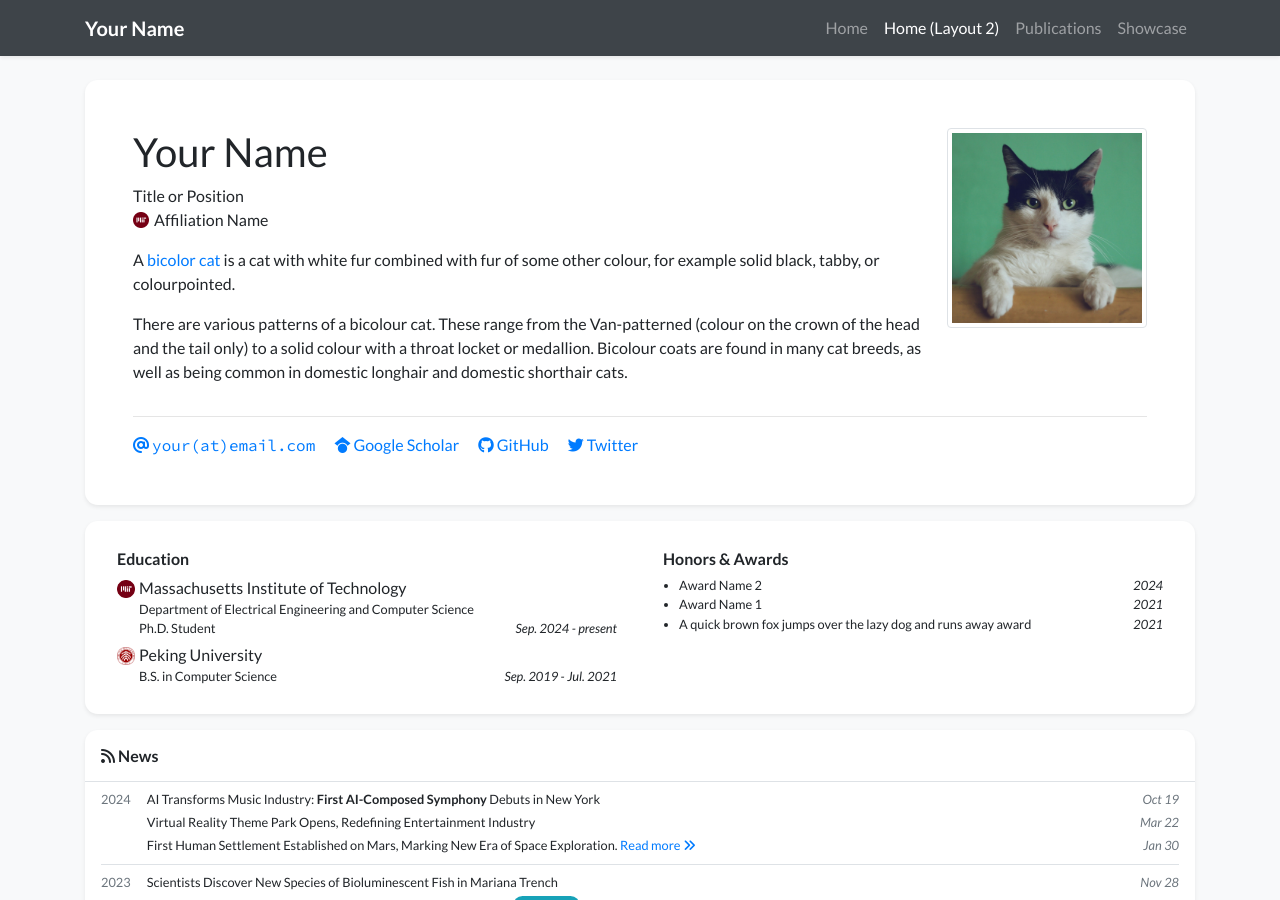
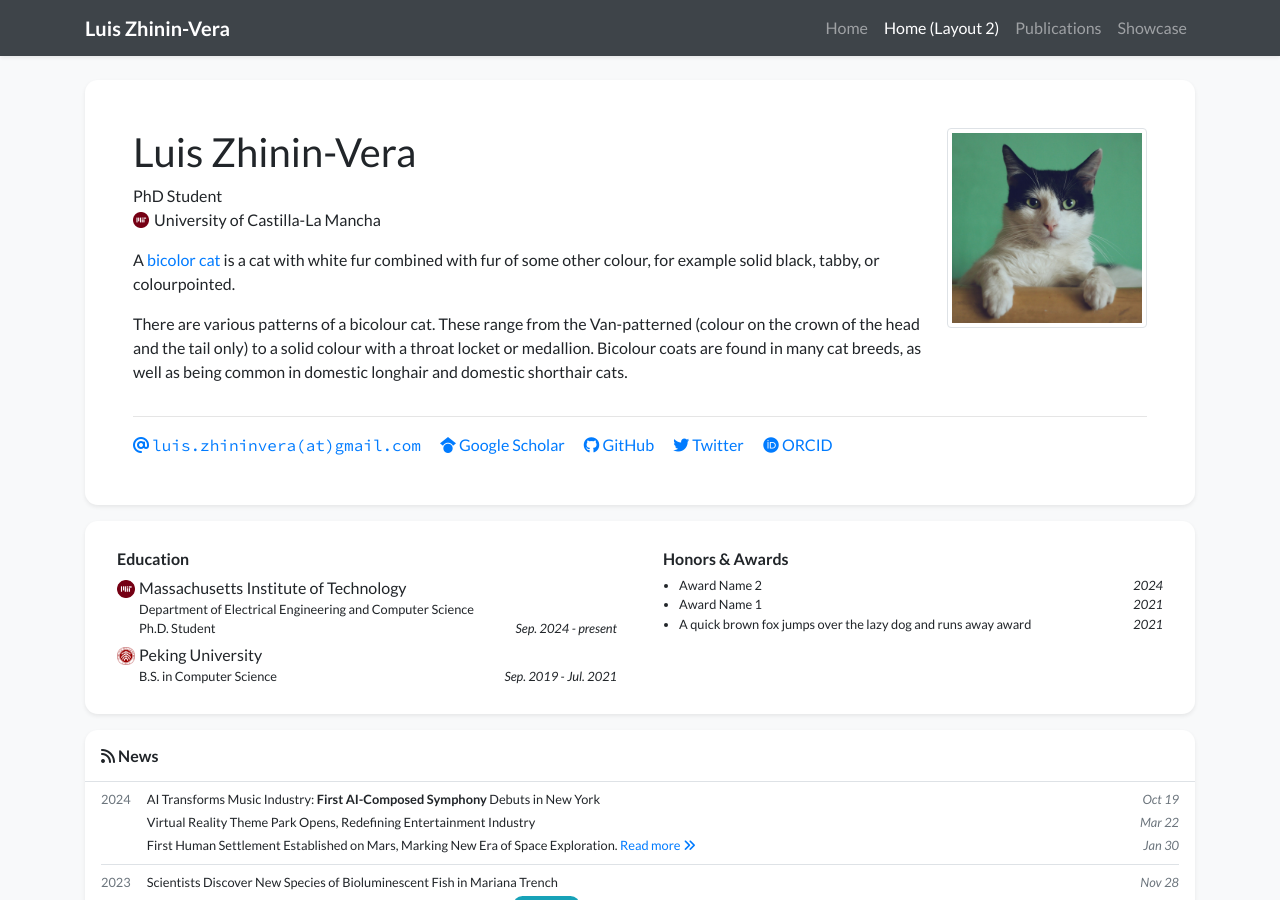
Before and after one commit to luiszhininvera/luiszhininvera.github.io, a Jekyll site: the page built from index_layout2.html, in a window 1280 px wide and 900 px high. Built offline with Jekyll 4.4.1, drawn with Linux system fonts in a browser that asks for light colours; nearby versions of some CDN libraries; a style sheet for code colours, icons or effects is not loaded.

Commit message:
Update profile.yml

```diff
--- a/_data/profile.yml
+++ b/_data/profile.yml
@@ -1,17 +1,18 @@
-primary_name: "Your Name"
+primary_name: "Luis Zhinin-Vera"
 secondary_name: ""
-navbar_name: "Your Name"
+navbar_name: "Luis Zhinin-Vera"
 
 positions:
-- name: Title or Position
-- name: Affiliation Name
+- name: PhD Student
+- name: University of Castilla-La Mancha
   logo: /assets/images/badges/MIT_Social_circle.png  # Logo is optional
 
 
-email: "your@email.com"
+email: "luis.zhininvera@gmail.com"
 # cv_link: link-to-your-cv-file
 gscholar: xFmQpf4AAAAJ  # This is an example, replace it with your own Google Scholar ID
 github: your_github_id
+orcid: 0000-0000-0000-0000
 twitter: your_twitter_id  # Do not include the '@' symbol
 # wechat_qrcode: /assets/images/etc/wechat.jpg
 # wechat_prompt: >-
```
